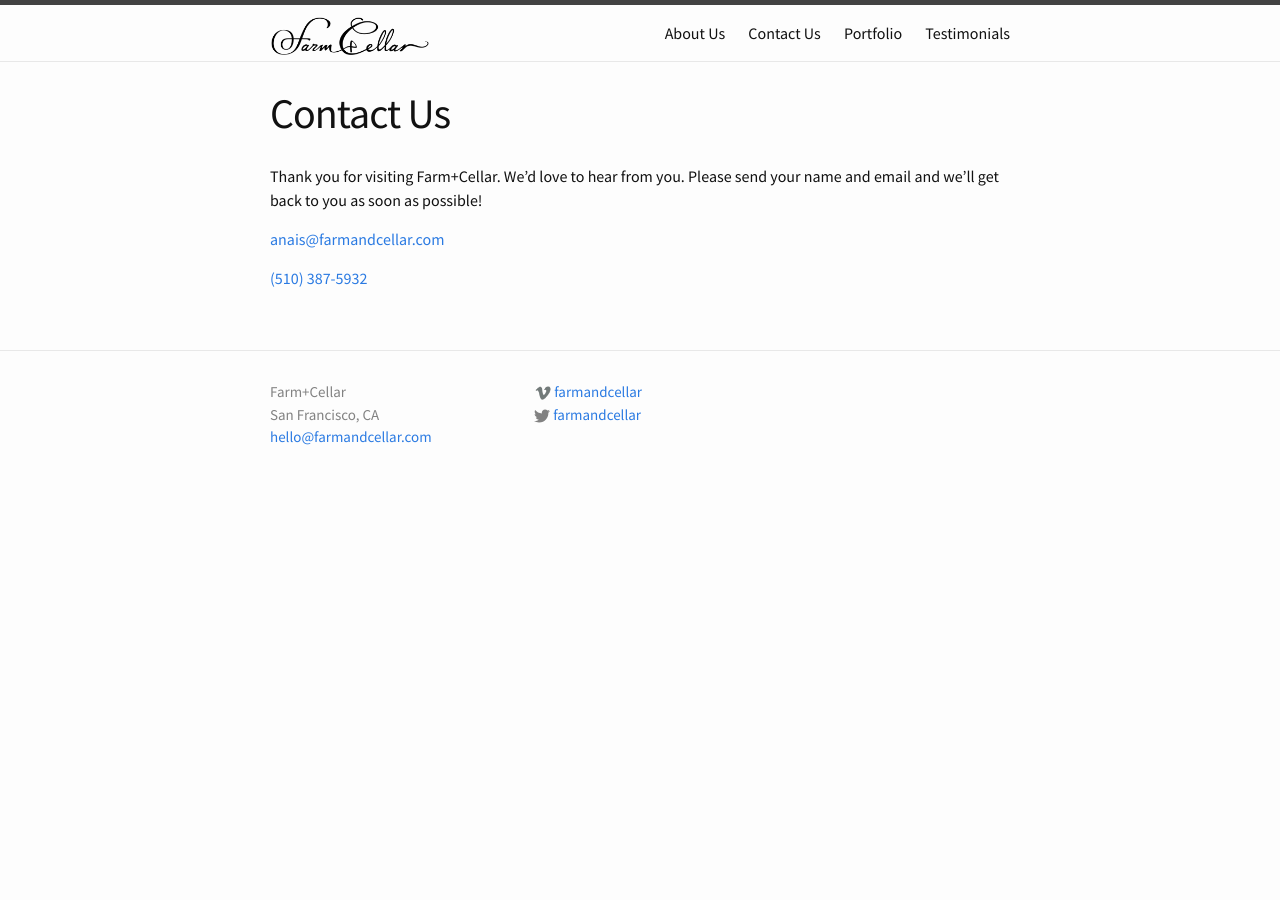
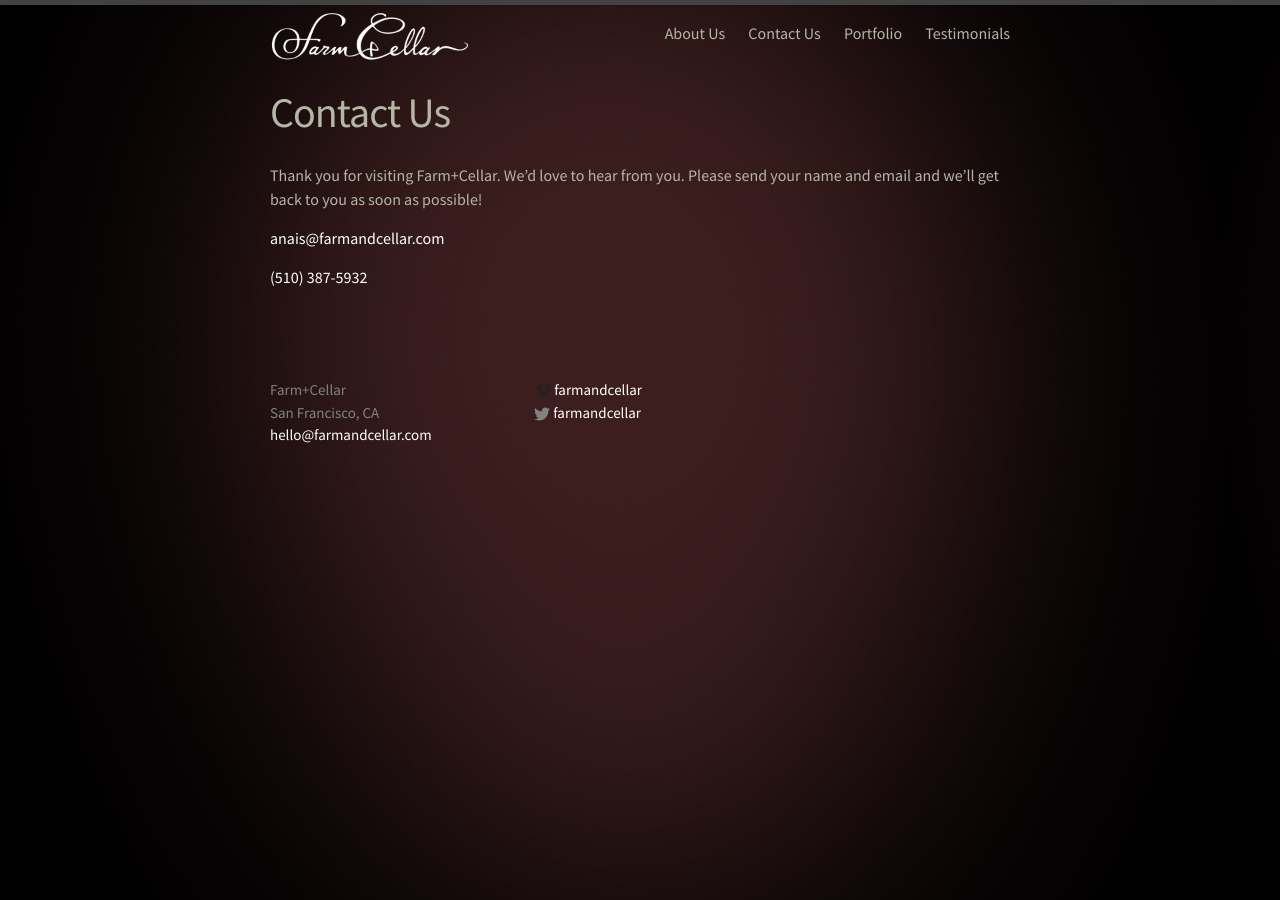
Before and after one commit to farmandcellar/farmandcellar.github.io, a Jekyll site: the page built from contact-us.md, in a window 1280 px wide. Built offline with Jekyll 4.4.1, drawn with Linux system fonts in a browser that asks for light colours.

Commit message:
style change

```diff
--- a/_includes/header.html
+++ b/_includes/header.html
@@ -3,7 +3,7 @@
     <div class="wrapper">
 
         <a class="site-title" href="{{ site.baseurl }}/">
-            <img height="40" src="/img/blacklogo.png"
+            <img height="50" src="/img/whitelogo.png"
                  alt="Farm+Cellar logo" />
         </a>
 
--- a/css/main.scss
+++ b/css/main.scss
@@ -14,9 +14,9 @@
 
 $spacing-unit:     30px;
 
-$text-color:       #111;
-$background-color: #fdfdfd;
-$brand-color:      #2a7ae2;
+$text-color:       #b4b6a6;
+$background-color: #000;
+$brand-color:      #fff;
 
 $grey-color:       #828282;
 $grey-color-light: lighten($grey-color, 40%);
@@ -52,6 +52,17 @@
         "syntax-highlighting"
 ;
 
+body {
+    background-image: url('/img/gradient_bg.jpg');
+
+    .site-header {
+        border-bottom: none;
+    }
+
+    .site-footer {
+        border-top: none;
+    }
+}
 
 blockquote {
     border-left: none;
```
Also changed, not shown: img/field_1140.jpg (added), img/gradient_bg.jpg (added).
